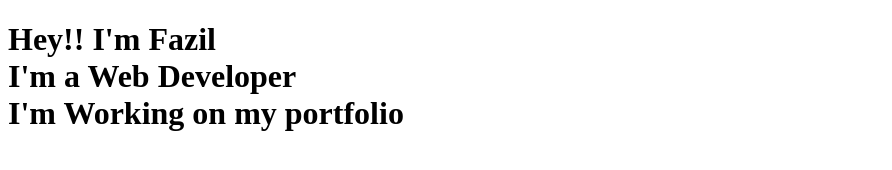
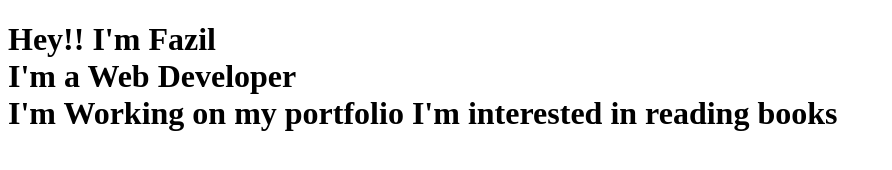
Before and after one commit to fazilsulthan/fazil-site, a plain HTML site: page index.html in a window 1280 px wide. Shown: the whole page, without its empty margins (0-892 px from the left). Drawn offline with Linux system fonts and the light colour scheme.

Commit message:
update hobbies

```diff
--- a/index.html
+++ b/index.html
@@ -10,7 +10,7 @@
     <h1>
       Hey!! I'm Fazil<br />
       I'm a Web Developer<br />
-      I'm Working on my portfolio
+      I'm Working on my portfolio I'm interested in reading books
     </h1>
   </body>
 </html>
```
